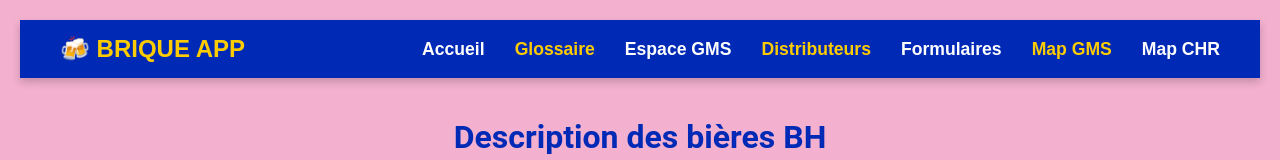
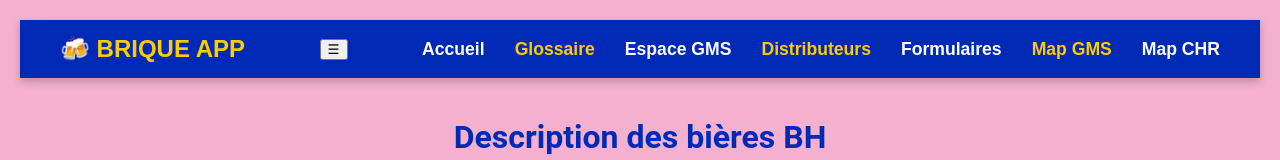
Before and after one commit to romanepolet-create/BRIQUE-APP, a website: page public/desc.html in a window 1280 px wide. Shown: the top 160 px of the page. Drawn offline with Linux system fonts and the light colour scheme.

Commit message:
Update desc.html

```diff
--- a/public/desc.html
+++ b/public/desc.html
@@ -8,6 +8,9 @@
   <body>
     <nav class="navbar">
       <div class="logo">🍻 Brique App</div>
+      <button class="menu-burger" id="menu-burger">
+      ☰
+      </button>
       <ul class="nav-links">
         <li><a href="/">Accueil</a></li>
         <li><a href="/lexique.html" class="active">Glossaire</a></li>
```
